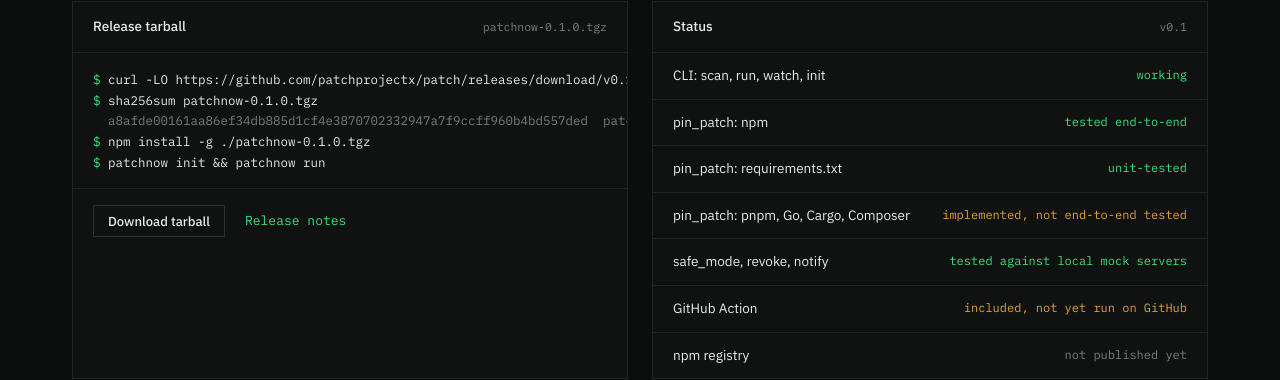
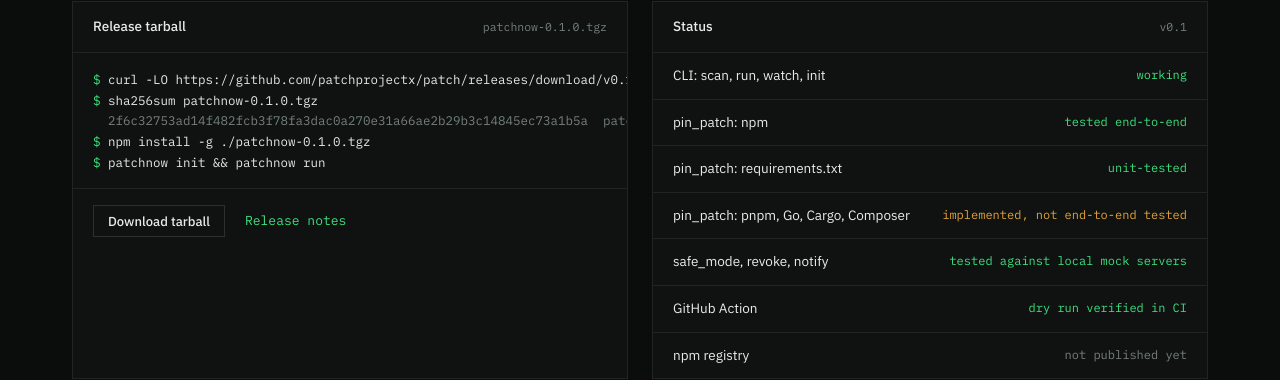
Before and after one commit to patchprojectx/patch, a website: page site/public/index.html in a window 1280 px wide. Shown: the part 10626-11006 px from the top of the page. Drawn offline with Linux system fonts and the light colour scheme; no server answers.

Commit message:
site: GitHub Action status verified by CI; release tarball SHA-256

```diff
--- a/site/public/index.html
+++ b/site/public/index.html
@@ -419,7 +419,7 @@
         <div class="panel-h"><span>Release tarball</span><span class="mono dim">patchnow-0.1.0.tgz</span></div>
 <pre class="code flush"><code><span class="p">$</span> curl -LO https://github.com/patchprojectx/patch/releases/download/v0.1.0/patchnow-0.1.0.tgz
 <span class="p">$</span> sha256sum patchnow-0.1.0.tgz
-<span class="c">  a8afde00161aa86ef34db885d1cf4e3870702332947a7f9ccff960b4bd557ded  patchnow-0.1.0.tgz</span>
+<span class="c">  2f6c32753ad14f482fcb3f78fa3dac0a270e31a66ae2b29b3c14845ec73a1b5a  patchnow-0.1.0.tgz</span>
 <span class="p">$</span> npm install -g ./patchnow-0.1.0.tgz
 <span class="p">$</span> patchnow init &amp;&amp; patchnow run</code></pre>
         <p class="panel-f"><a class="btn sm" href="https://github.com/patchprojectx/patch/releases/download/v0.1.0/patchnow-0.1.0.tgz">Download tarball</a><a class="linkbtn mono small" href="https://github.com/patchprojectx/patch/releases/tag/v0.1.0" target="_blank" rel="noopener">Release notes</a></p>
@@ -432,7 +432,7 @@
           <div><dt>pin_patch: requirements.txt</dt><dd class="ok mono">unit-tested</dd></div>
           <div><dt>pin_patch: pnpm, Go, Cargo, Composer</dt><dd class="warn mono">implemented, not end-to-end tested</dd></div>
           <div><dt>safe_mode, revoke, notify</dt><dd class="ok mono">tested against local mock servers</dd></div>
-          <div><dt>GitHub Action</dt><dd class="warn mono">included, not yet run on GitHub</dd></div>
+          <div><dt>GitHub Action</dt><dd class="ok mono">dry run verified in CI</dd></div>
           <div><dt>npm registry</dt><dd class="dim mono">not published yet</dd></div>
         </dl>
       </div>
```
